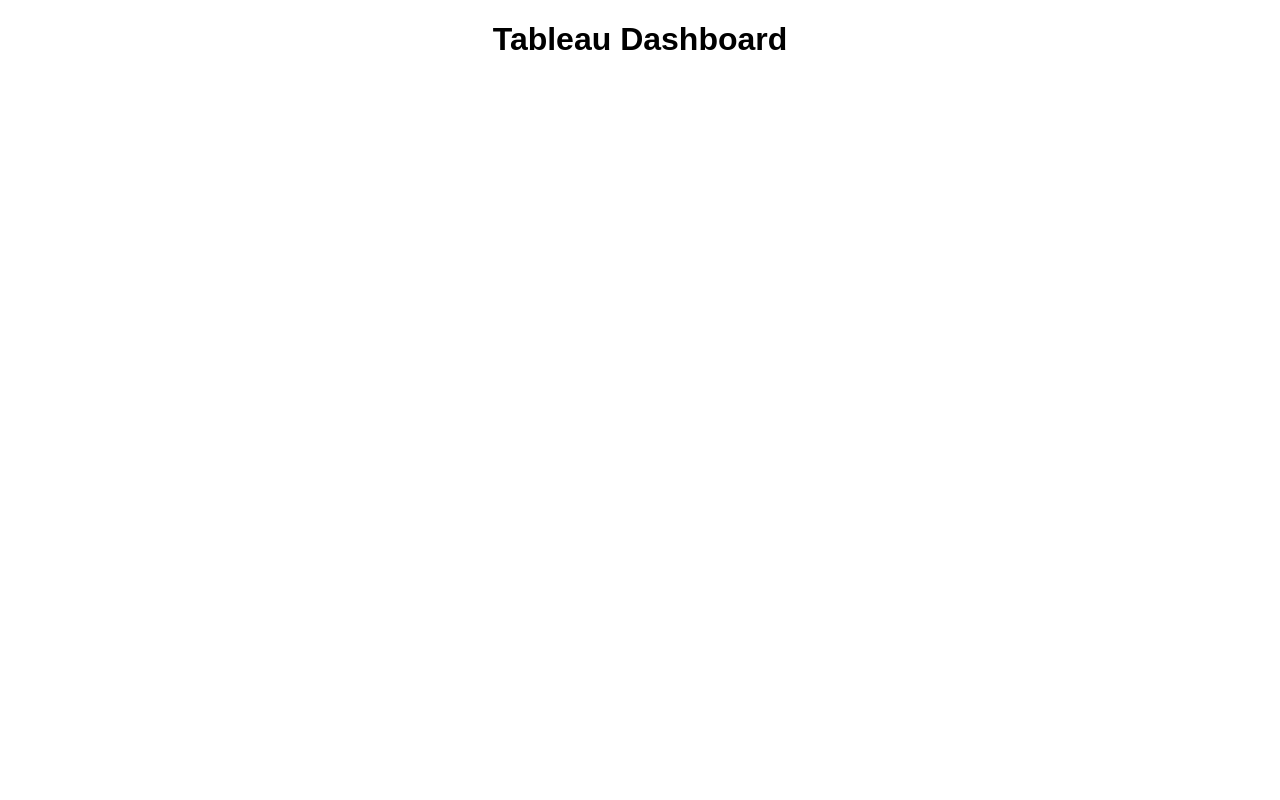
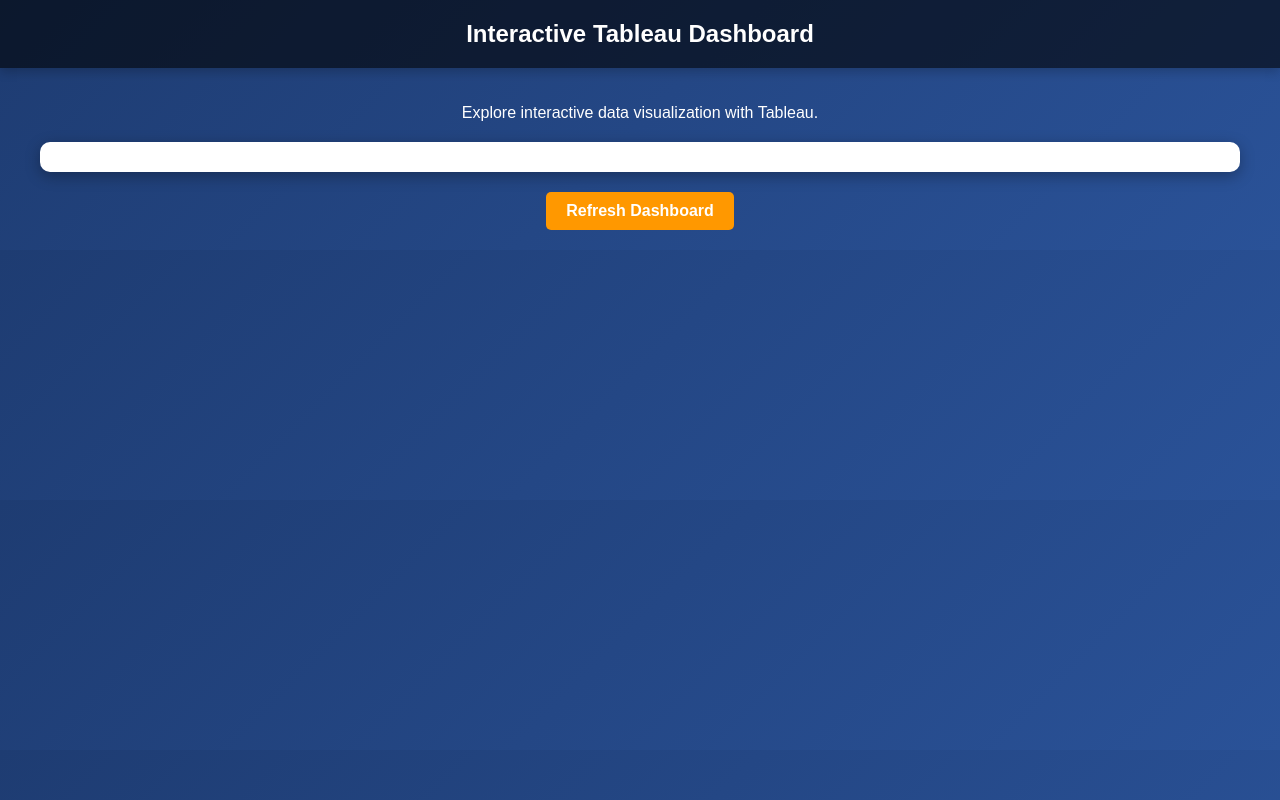
Before and after one commit to aviviep10/example1, a plain HTML site: page index.html in a window 1280 px wide. Drawn offline with Linux system fonts and the light colour scheme.

Commit message:
Update index.html

```diff
--- a/index.html
+++ b/index.html
@@ -3,38 +3,94 @@
 <head>
     <meta charset="UTF-8">
     <meta name="viewport" content="width=device-width, initial-scale=1.0">
-    <title>Tableau Dashboard</title>
+    <title>Interactive Tableau Dashboard</title>
     <style>
+        /* עיצוב כללי של הדף */
         body {
-            font-family: Arial, sans-serif;
+            font-family: 'Arial', sans-serif;
+            margin: 0;
+            padding: 0;
+            background: linear-gradient(135deg, #1e3c72, #2a5298);
+            color: white;
             text-align: center;
-            margin: 20px;
         }
-        .tableau-container {
+
+        /* כותרת */
+        header {
+            background: rgba(0, 0, 0, 0.6);
+            padding: 20px;
+            font-size: 1.5em;
+            font-weight: bold;
+            box-shadow: 0px 4px 10px rgba(0, 0, 0, 0.2);
+        }
+
+        /* אזור התוכן */
+        .container {
             max-width: 1200px;
             margin: auto;
+            padding: 20px;
+        }
+
+        /* עיצוב תיבת הדשבורד */
+        .dashboard-container {
+            background: white;
+            padding: 15px;
+            border-radius: 10px;
+            box-shadow: 0px 4px 15px rgba(0, 0, 0, 0.3);
+            margin-top: 20px;
+        }
+
+        /* עיצוב הכפתור */
+        .button {
+            display: inline-block;
+            padding: 10px 20px;
+            margin-top: 20px;
+            font-size: 1em;
+            font-weight: bold;
+            color: white;
+            background: #ff9800;
+            border: none;
+            border-radius: 5px;
+            cursor: pointer;
+            transition: 0.3s;
+        }
+
+        .button:hover {
+            background: #e68900;
+        }
+
+        /* התאמה למובייל */
+        @media (max-width: 768px) {
+            .container {
+                padding: 10px;
+            }
         }
     </style>
 </head>
 <body>
 
-    <h1>Tableau Dashboard</h1>
+    <header>
+        Interactive Tableau Dashboard
+    </header>
 
-    <div class='tableau-container'>
-        <div class='tableauPlaceholder' id='viz1742324905805' style='position: relative'>
+    <div class="container">
+        <p>Explore interactive data visualization with Tableau.</p>
+
+        <div class="dashboard-container">
+            <div class='tableauPlaceholder' id='viz1742326730912' style='position: relative'>
                 <noscript>
                     <a href='#'>
-                    <img alt='Dashboard 1' src='https://public.tableau.com/static/images/ex/example1_17423234444920/Dashboard1/1_rss.png' style='border: none' />
+                        <img alt='Dashboard 1' src='https://public.tableau.com/static/images/Bo/Book2_17423267184340/Dashboard1/1_rss.png' style='border: none' />
                     </a>
                 </noscript>
                 <object class='tableauViz' style='display:none;'>
                     <param name='host_url' value='https%3A%2F%2Fpublic.tableau.com%2F' />
                     <param name='embed_code_version' value='3' />
                     <param name='site_root' value='' />
-                <param name='name' value='example1_17423234444920/Dashboard1' />
+                    <param name='name' value='Book2_17423267184340/Dashboard1' />
                     <param name='tabs' value='no' />
                     <param name='toolbar' value='yes' />
-                <param name='static_image' value='https://public.tableau.com/static/images/ex/example1_17423234444920/Dashboard1/1.png' />
+                    <param name='static_image' value='https://public.tableau.com/static/images/Bo/Book2_17423267184340/Dashboard1/1.png' />
                     <param name='animate_transition' value='yes' />
                     <param name='display_static_image' value='yes' />
                     <param name='display_spinner' value='yes' />
@@ -46,7 +102,7 @@
             </div>
 
             <script type='text/javascript'>
-            var divElement = document.getElementById('viz1742324905805');
+                var divElement = document.getElementById('viz1742326730912');
                 var vizElement = divElement.getElementsByTagName('object')[0];
                 if (divElement.offsetWidth > 800) {
                     vizElement.style.width='100%';
@@ -56,7 +112,7 @@
                     vizElement.style.height=(divElement.offsetWidth * 0.75) + 'px';
                 } else {
                     vizElement.style.width='100%';
-                vizElement.style.height='1027px';
+                    vizElement.style.height='1477px';
                 }
                 var scriptElement = document.createElement('script');
                 scriptElement.src = 'https://public.tableau.com/javascripts/api/viz_v1.js';
@@ -64,5 +120,8 @@
             </script>
         </div>
 
+        <button class="button" onclick="window.location.reload()">Refresh Dashboard</button>
+    </div>
+
 </body>
 </html>
```
Lines whose indentation alone changed are shown as unchanged.
